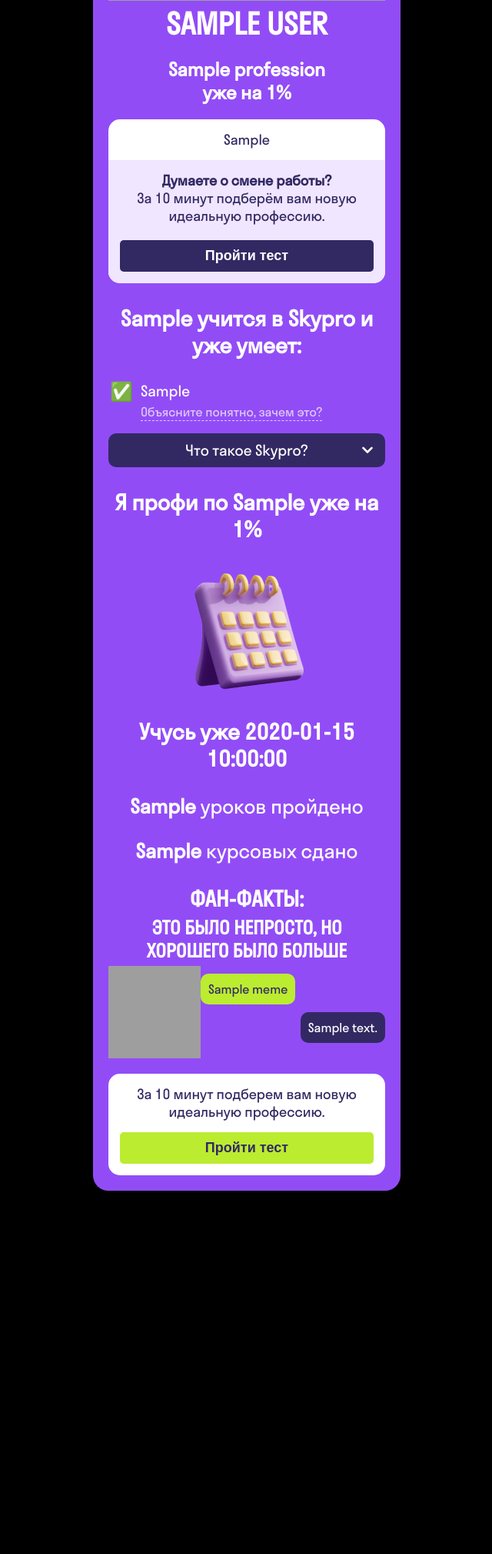
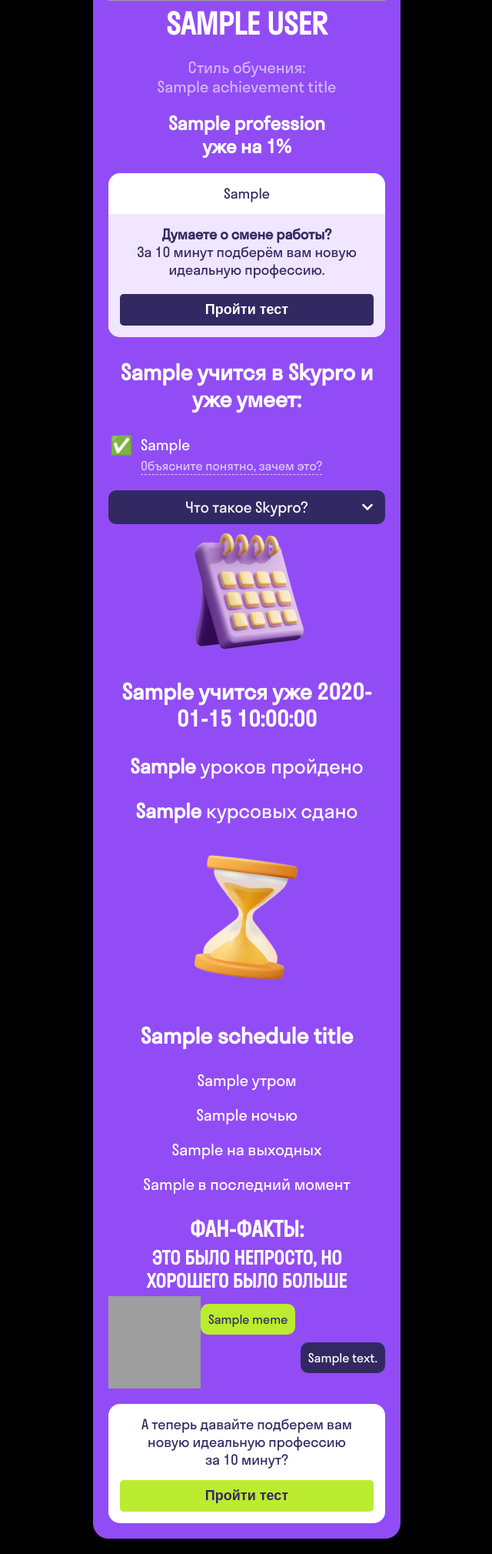
Before and after one commit to skypro-fastdev/sharestats, a FastAPI app: template src/templates/referal.html in a window 1280 px wide. Shown: the part 442-2461 px from the top of the page at 77% size, without its empty margins (319-959 px from the left). Before the commit the page ends 1989 px from the top, so only its background shows below. Run offline with FastAPI, Linux system fonts and the light colour scheme; the template is opened without the code that fills it: most values are stand-ins (such as "Sample title", 1, 10 or a date in 2020); parts of the project's set-up code (start-up, migrations or seed data) failed here and were passed over; grey boxes are pictures that could not be loaded.

Commit message:
Changes in ref template

```diff
--- a/src/templates/referal.html
+++ b/src/templates/referal.html
@@ -3,7 +3,7 @@
 <head>
     <meta charset="UTF-8">
     <meta name="viewport" content="width=device-width, initial-scale=1.0">
-    <title>Стиль обучения {{ student_id }}</title>
+    <title>Стиль обучения {{ first_name }} {{ last_name }}</title>
     <link rel="stylesheet" href="{{ url_for('static', path='css/styles.css') }}">
     <link rel="stylesheet" href="{{ url_for('static', path='css/intlTelInput.css') }}">
     {% include 'metrica.html' %}
@@ -20,6 +20,7 @@
             <img class="achievement-ref-logo" src="{{ url_for('data', path=achievement_logo) }}" alt="">
         </div>
         <h1 id="top-h1" class="top-h1">{{ first_name.upper() }} {{ last_name.upper() }}</h1>
+        <p class="stat-label-settings">Стиль обучения:<br>{{ achievement_title }}</p>
         <p class="text-percents"><strong>{{ profession|capitalize }}</strong><br>уже на
             <strong>{{ percent_of_lessons_completed }}%</strong></p>
         {% if profession_info %}
@@ -66,17 +67,19 @@
                 <a href="">Узнать больше</a>
             </div>
         </details>
-        <p class="stats-header">Я профи по {{ profession_dative }} уже на {{ percent_of_lessons_completed }}%</p>
         <img src="{{ url_for('data', path="images/calendar.png") }}" alt="" class="image-class">
-        <p class="stats-header">Учусь уже {{ days_since_start }}</p>
+        <p class="stats-header">{{ first_name }} учится уже {{ days_since_start }}</p>
         <p class="stat-lives"><strong>{{ lessons_completed }}</strong> уроков пройдено</p>
         <p class="stat-lives"><strong>{{ courseworks_completed }}</strong> курсовых сдано</p>
+
+        <!-- Include schedule stats -->
+        {% include 'schedule_block.html' %}
 
         <!-- Include meme stats -->
         {% include 'meme_stats.html' %}
 
         <div class="profession-info-container">
-            <p class="description-prof">За 10 минут подберем вам новую идеальную профессию.</p>
+            <p class="description-prof">А теперь давайте подберем вам новую идеальную профессию<br> за 10 минут?</p>
             <div class="take-test-section">
                 <input type="hidden" id="studentId" value="{{ student_id }}">
                 <button class="take-test-btn-down" id="take-test-bottom">Пройти тест</button>
--- /dev/null
+++ b/src/templates/schedule_block.html
@@ -0,0 +1,14 @@
+<img style="margin-top: -20px;" src="{{ url_for('data', path="images/schedule.png") }}" alt=""
+     class="image-class">
+<div class="stats-container">
+    <p class="stats-header">{{ schedule_title }}</p>
+    <p class="stat-label">{{ homework_morning }} утром</p>
+    <p class="stat-label">{{ homework_night }} ночью</p>
+    <p class="stat-label">{{ homework_weekend }} на выходных</p>
+    <p class="stat-label">{{ homework_last_6 }} в последний момент</p>
+    {% if schedule_title == "Мой график" %}
+    <p class="stat-label-settings">* Посчитали на основании вашего часового пояса.
+        <a href="https://student.skyeng.ru/profile?tab=settings" target="_blank">Настроить</a>
+    </p>
+    {% endif %}
+</div>
--- a/src/web/sharestats.py
+++ b/src/web/sharestats.py
@@ -62,6 +62,7 @@ async def stats(
             "title": handler.achievement.title,
             "description": handler.achievement.description,
             "achievement_logo": get_achievement_logo_relative_path(handler.achievement),
+            "schedule_title": "Мой график",
             "meme_stats": meme_stats,
             "tg_link": settings.TG_CHANNEL,
             "base_url": HOST_URL,
@@ -170,9 +171,10 @@ async def referal(
         "profession": student.profession.value,
         "profession_info": student.profession_info,
         "profession_dative": student.profession.dative,
+        "schedule_title": "График обучения",
         "meme_stats": get_meme_stats(student.meme_stats),
         "skills": get_student_skills(student),
-        "title": achievement.title,
+        "achievement_title": achievement.title,
         "description": achievement.description,
         "achievement_logo": get_achievement_logo_relative_path(achievement),
         **get_stats(student),
--- a/static/css/styles.css
+++ b/static/css/styles.css
@@ -400,6 +400,7 @@ li:last-child {
     background-color: #322963;
     border-radius: 10px;
     font-size: 1.2rem;
+    margin-top: 20px;
 }
 
 .what-is-skypro:after {
```
Also changed, not shown: src/templates/stats.html (+14 -11 lines).
